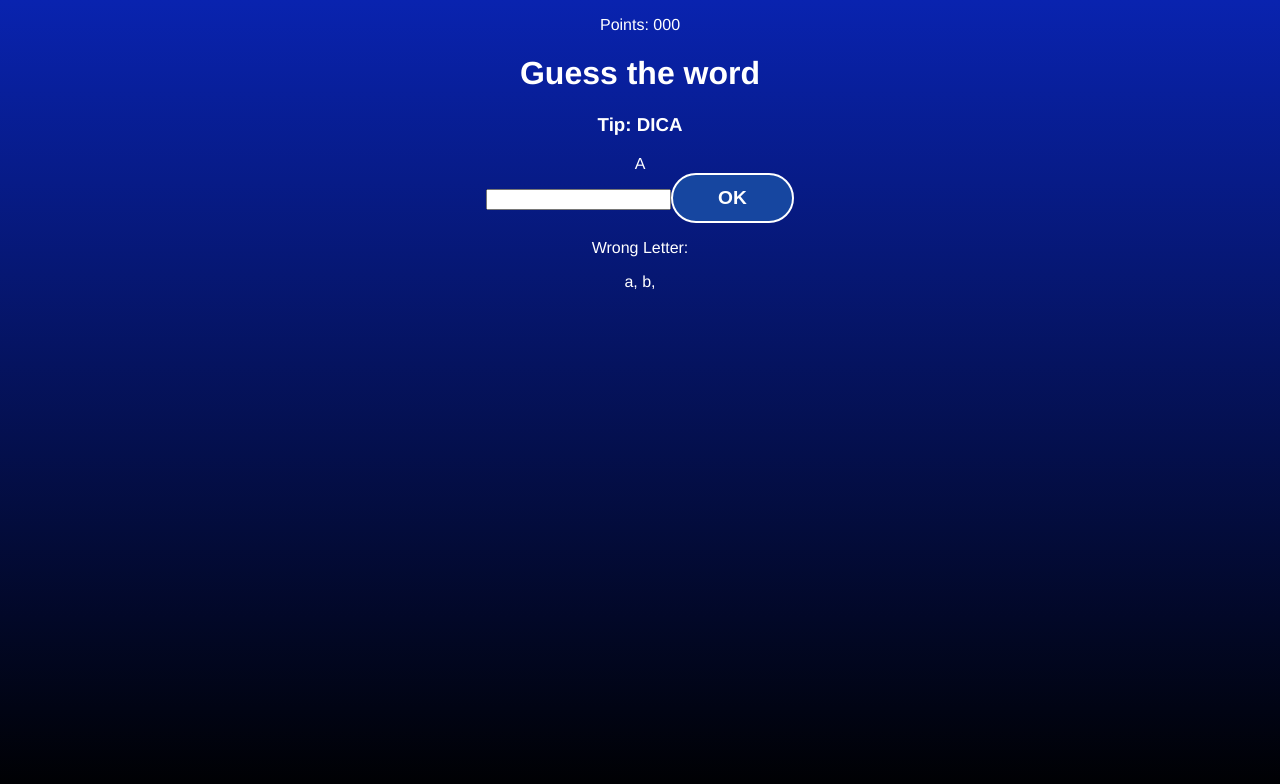
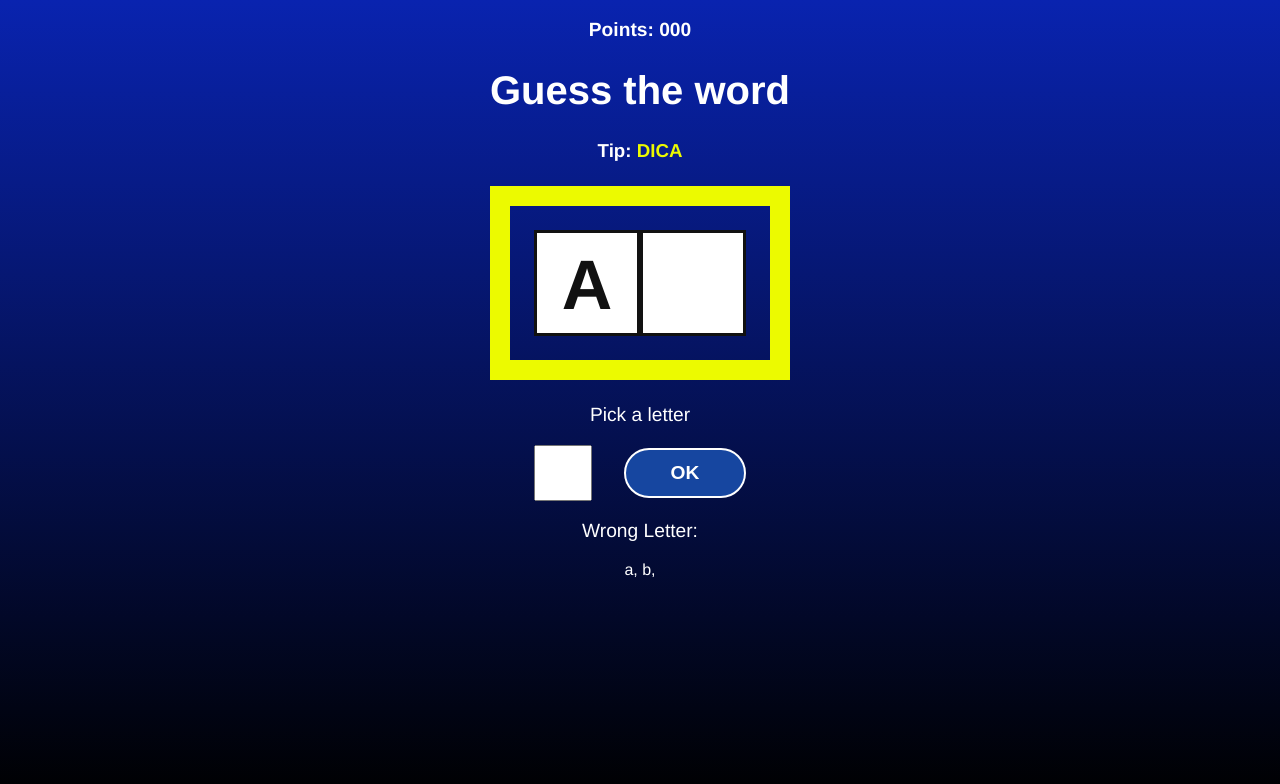
Before and after one commit to MaraisaFerreira/secret_word_game, a React (Vite) app: page / in a window 1280 px wide. Both pictures are taken after a click on the button "START GAME". Shown: the top 784 px of the page. Built offline with nearby package versions, Linux system fonts and the light colour scheme.

Commit message:
game screen css

```diff
--- a/src/components/GameScreen.css
+++ b/src/components/GameScreen.css
@@ -0,0 +1,55 @@
+.game_container h1 {
+	font-size: 2.5em;
+}
+
+.game_container p {
+	font-size: 1.2em;
+}
+
+.points span {
+	font-weight: bold;
+}
+
+.tip span {
+	color: #ecfa00;
+}
+
+.word_container {
+	margin: 1.5em;
+	padding: 1.5em;
+	border: 20px solid #ecfa00;
+	display: flex;
+}
+
+.letter,
+.blank {
+	font-size: 70px;
+	line-height: 1.5em;
+	border: 3px solid #111;
+	text-transform: uppercase;
+	height: 100px;
+	width: 100px;
+	background-color: #fff;
+	color: #111;
+	font-weight: bold;
+}
+
+.letter_container {
+	margin-bottom: 1.2em;
+}
+
+.letter_container form {
+	display: flex;
+	justify-content: center;
+	align-items: center;
+}
+
+.letter_container input {
+	height: 50px;
+	width: 50px;
+	font-size: 2em;
+	font-weight: bold;
+	text-align: center;
+	margin-right: 1em;
+	text-transform: uppercase;
+}
--- a/src/components/GameScreen.jsx
+++ b/src/components/GameScreen.jsx
@@ -1,4 +1,4 @@
-import './StartScreen.css';
+import './GameScreen.css';
 
 const GameScreen = ({ verify }) => {
 	return (
@@ -7,12 +7,15 @@ const GameScreen = ({ verify }) => {
 				<span>Points: 000</span>
 			</p>
 			<h1>Guess the word</h1>
-			<h3 className='tip'>Tip: DICA</h3>
+			<h3 className='tip'>
+				Tip: <span>DICA</span>
+			</h3>
 			<div className='word_container'>
 				<span className='letter'>A</span>
 				<span className='blank'></span>
 			</div>
-			<div className='letter-container'>
+			<div className='letter_container'>
+				<p>Pick a letter</p>
 				<form>
 					<input type='text' name='letter' maxLength='1' required />
 					<button>Ok</button>
--- a/src/index.css
+++ b/src/index.css
@@ -1,6 +1,6 @@
 html,
 body {
-	height: 100%;
+	min-height: 100%;
 }
 
 body {
```
